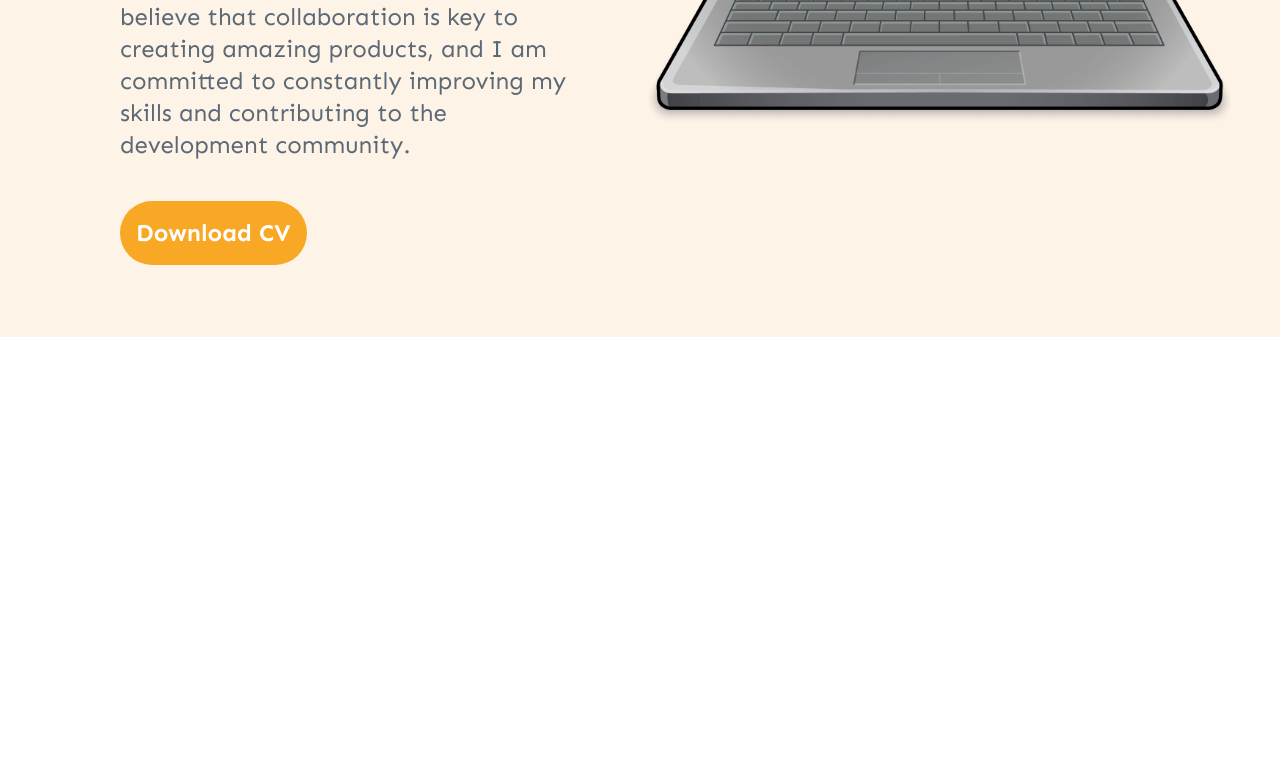
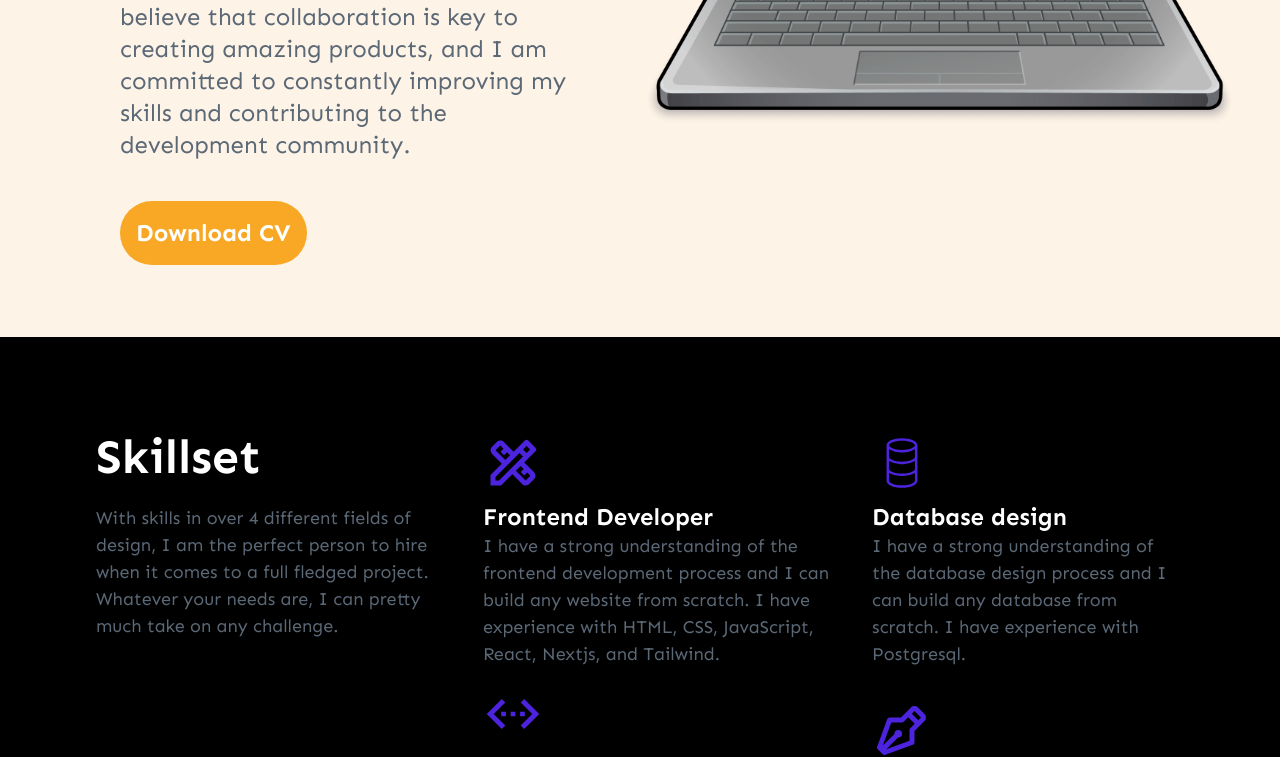
Before and after one commit to Kimutai01/kiprotich-kimutai, a Next.js app: page / in a window 1280 px wide. Shown: the part 2000-2757 px from the top of the page. Before the commit the page ends 2337 px from the top, so only its background shows below. Built offline with nearby package versions, Linux system fonts and the light colour scheme; a web font is replaced by a local one.

Commit message:
Completed the skillset

```diff
--- /dev/null
+++ b/components/Skillset.jsx
@@ -0,0 +1,106 @@
+import React from "react";
+import { BiPen } from "react-icons/bi";
+import { CgIfDesign } from "react-icons/cg";
+import { GrArticle } from "react-icons/gr";
+import { CiDatabase } from "react-icons/ci";
+import { BsPen } from "react-icons/bs";
+import { MdOutlineDesignServices } from "react-icons/md";
+import { IoMdCodeWorking } from "react-icons/io";
+
+const Skillset = () => {
+  return (
+    <div className="bg-[#000]">
+      <div className="flex p-24 justify-between flex-col md:flex-row">
+        <div className="mr-8">
+          <h1 className="text-[#fff] font-bold text-5xl ">Skillset</h1>
+          <p
+            className="text-[#5b6876] mt-6"
+            style={{ fontSize: "18px", lineHeight: "150%" }}
+          >
+            With skills in over 4 different fields of design, I am the perfect
+            person to hire when it comes to a full fledged project. Whatever
+            your needs are, I can pretty much take on any challenge.
+          </p>
+        </div>
+        <div className="mr-8">
+          <div>
+            <MdOutlineDesignServices
+              size={60}
+              color="#4c24dd"
+              className="hover:scale-110  duration-300"
+            />
+            <h2 className="text-[#fff] mt-2 text-2xl font-bold">
+              Frontend Developer
+            </h2>
+            <p
+              className="text-[#5b6876]"
+              style={{ fontSize: "18px", lineHeight: "150%" }}
+            >
+              I have a strong understanding of the frontend development process
+              and I can build any website from scratch. I have experience with
+              HTML, CSS, JavaScript, React, Nextjs, and Tailwind.
+            </p>
+          </div>
+          <div className="mt-4">
+            <IoMdCodeWorking
+              size={60}
+              color="#4c24dd"
+              className="hover:scale-110  duration-300"
+            />
+            <h2 className="text-[#fff] mt-2 text-2xl font-bold">
+              Backend Developer
+            </h2>
+            <p
+              className="text-[#5b6876]"
+              style={{ fontSize: "18px", lineHeight: "150%" }}
+            >
+              I have a strong understanding of the backend development process
+              and I can build any website from scratch. I have experience with
+              Ruby, Rails, Postgresql, and Rspec.
+            </p>
+          </div>
+        </div>
+        <div>
+          <div>
+            <CiDatabase
+              size={60}
+              color="#4c24dd"
+              className="hover:scale-110  duration-300"
+            />
+            <h2 className="text-[#fff] mt-2 text-2xl font-bold">
+              Database design
+            </h2>
+            <p
+              className="text-[#5b6876]"
+              style={{ fontSize: "18px", lineHeight: "150%" }}
+            >
+              I have a strong understanding of the database design process and I
+              can build any database from scratch. I have experience with
+              Postgresql.
+            </p>
+          </div>
+          <div className="mt-8">
+            <BiPen
+              size={60}
+              color="#4c24dd"
+              className="hover:scale-110  duration-300"
+            />
+            <h2 className="text-[#fff] mt-2 text-2xl font-bold">
+              Content Writing
+            </h2>
+            <p
+              className="text-[#5b6876]"
+              style={{ fontSize: "18px", lineHeight: "150%" }}
+            >
+              I have a strong understanding of the content writing process and I
+              can write any content from scratch. I have experience with writing
+              articles, blogs, and essays.
+            </p>
+          </div>
+        </div>
+      </div>
+    </div>
+  );
+};
+
+export default Skillset;
--- a/pages/index.js
+++ b/pages/index.js
@@ -6,6 +6,7 @@ import Navbar from "@/components/Navbar";
 import Hero from "@/components/Hero";
 import Experience from "@/components/Experience";
 import About from "@/components/About";
+import Skillset from "@/components/Skillset";
 
 const inter = Inter({ subsets: ["latin"] });
 
@@ -28,6 +29,7 @@ export default function Home() {
       <Hero />
       <Experience />
       <About />
+      <Skillset />
     </>
   );
 }
```
